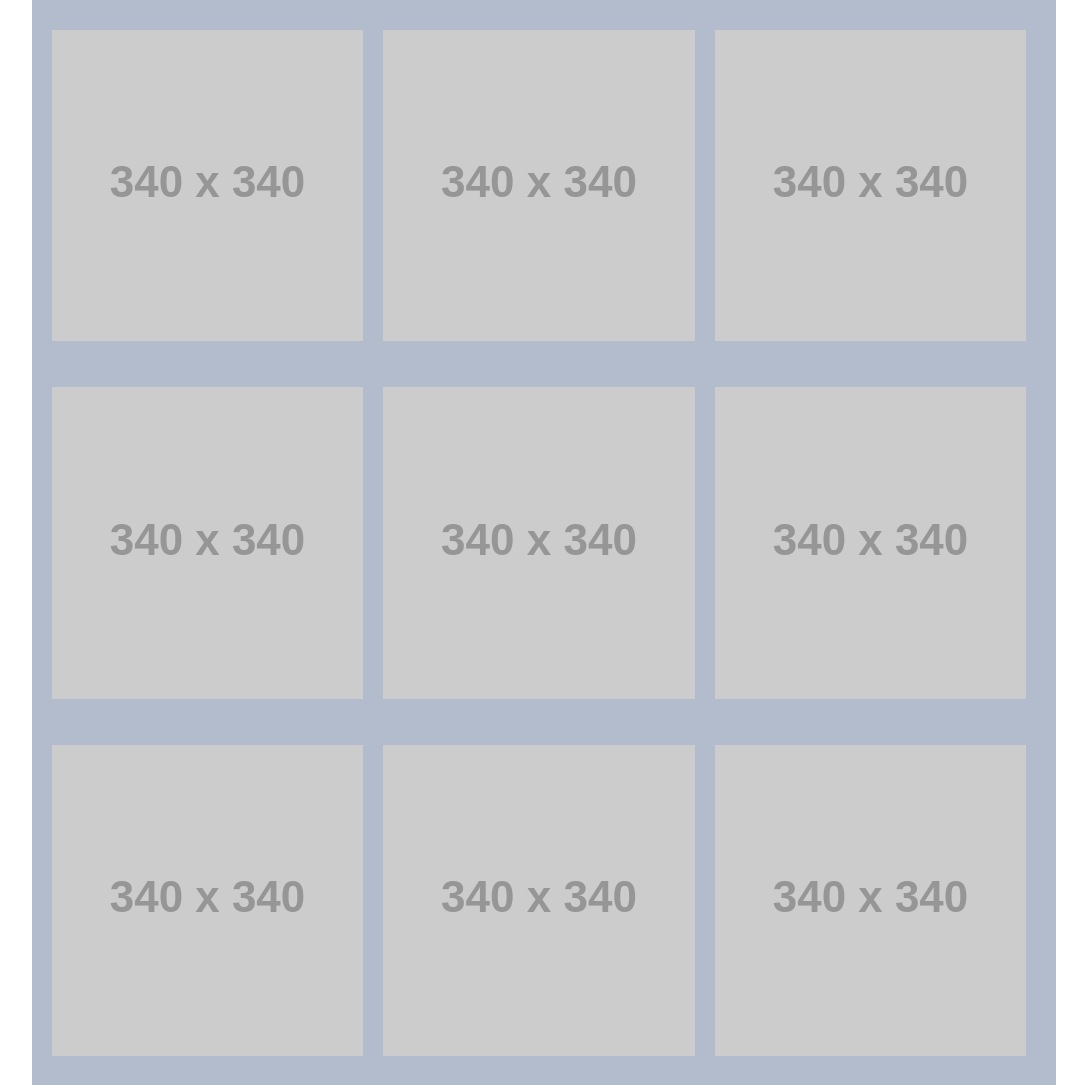
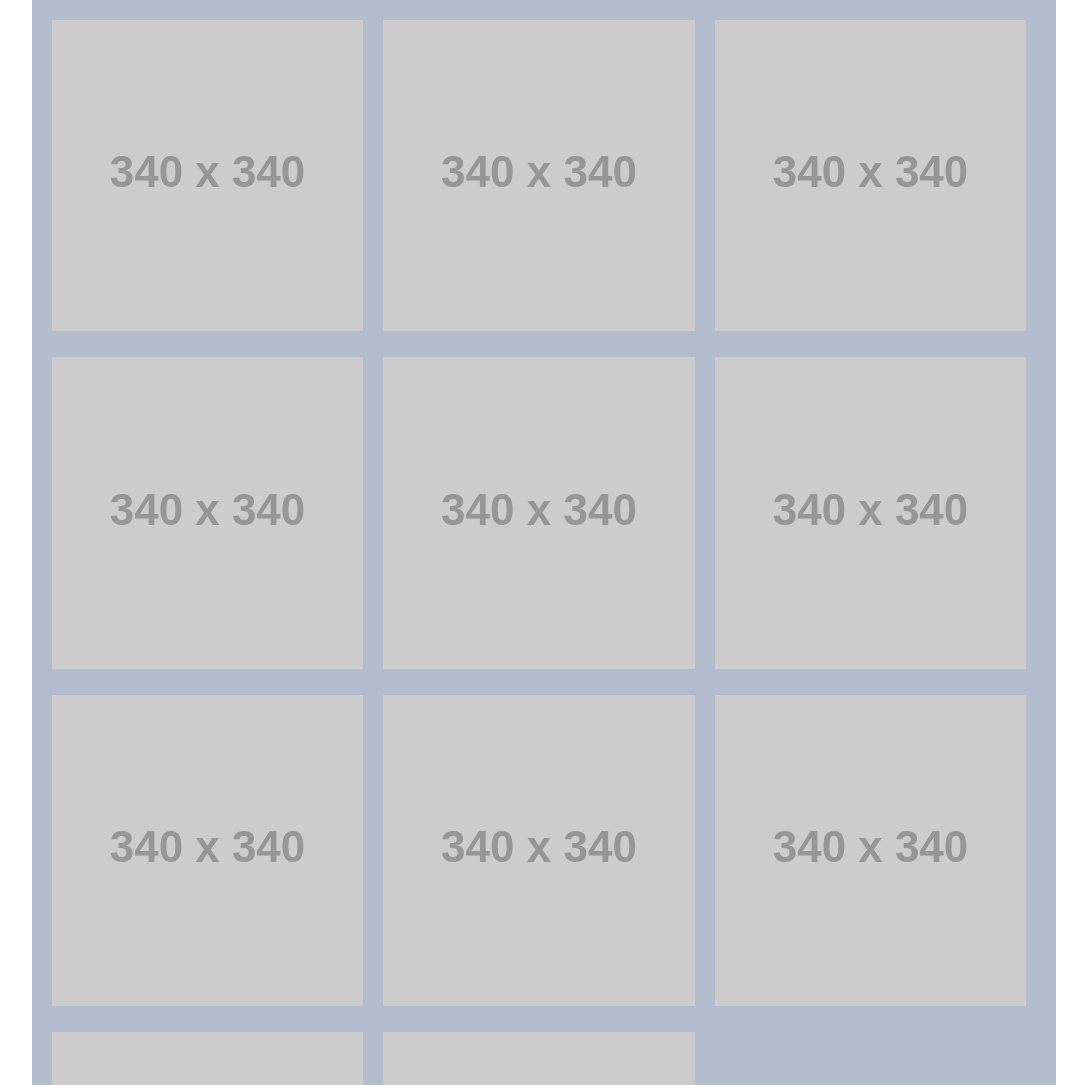
Before and after one commit to farl0031/MAD9013-Responsive-Images, a plain HTML site: page index.html in a window 1280 px wide. Shown: the top 1085 px of the page, without its empty margins (96-1183 px from the left). Drawn offline with Linux system fonts and the light colour scheme; placeholder pictures from the web are drawn by us.

Commit message:
Update styles.css
Set base max-width to 1024px. Removed clutter in media. Removed padding and width in .wrapper ul li.

```diff
--- a/Styles/styles.css
+++ b/Styles/styles.css
@@ -31,7 +31,7 @@
 }
 
 .wrapper{
-  max-width: 600px;
+  max-width: 1024px;
   width:100%;
   margin: 0 auto;
   border:10px solid #B3BCCC;
@@ -42,8 +42,6 @@
 {
 	list-style:none;
 	float:left;
-	padding:10px 0px;
-	width:100%;
 	border:10px solid #B3BCCC;
 }
 
@@ -75,11 +73,6 @@
 
 @media all and (min-width:600px) and (max-width:1024px)
 {
-	.wrapper
-	{
-		max-width:1024px;
-	}
-
 	.wrapper ul li
 	{
 		width:50%;
@@ -88,11 +81,6 @@
 
 @media all and (min-width:1025px)
 {
-	.wrapper
-	{
-		max-width:1024px;
-	}
-
 	.wrapper ul li
 	{
 		width:33%;
```
